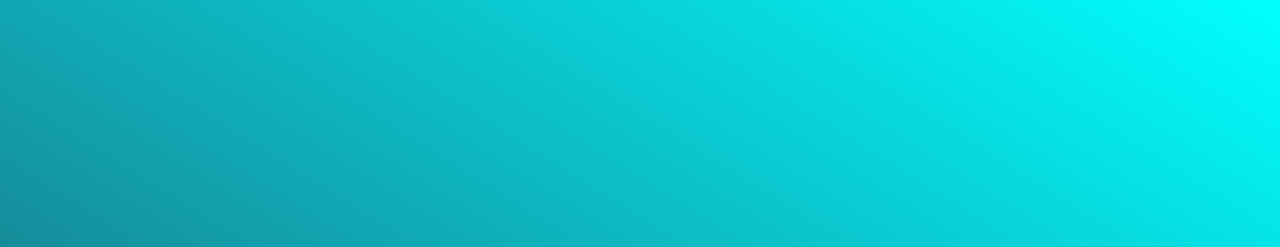
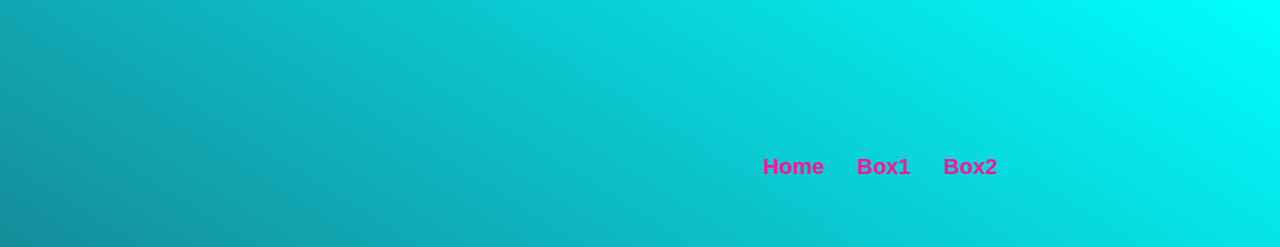
Before and after one commit to IeesusChumpitaz/Hyperblog2, a plain HTML site: page index.html in a window 1280 px wide. Shown: the top 247 px of the page. Drawn offline with Linux system fonts and the light colour scheme.

Commit message:
1er commit de la rama Header - se le agrega la etiqueta header  al index y se le agrega estilos

```diff
--- a/css/style.css
+++ b/css/style.css
@@ -17,12 +17,39 @@ body{
     background-color: cyan;
     background:linear-gradient(to top right,#214f65,cyan) ;
 }
+header{
+    position: relative;
+    width: 100vw;
+    height: 200px;
+}
+
+.menu-container{
+    position: absolute;
+    left: calc(50% - -90px);
+    width: 300px;
+    height: 150px;
+    padding-top: 140px;
+    margin: 0 auto;
+}
+.menu-container ul{
+    height: 50px;
+    display: flex;
+    justify-content: space-evenly;
+    padding-top: 15px;
+}
+.menu-container li{
+    font-size: 2.2rem;
+    font-weight: 700;
+    line-height: 2.4rem;
+    list-style: none;
+    color: deeppink;
+}
 
 main{
 
     position: absolute;
     text-align: center;
-    top:calc(50% - 150px);
+    top:calc(50% - 140px);
     margin: 0 auto;
     width: 860px;
     height: 180px;
--- a/index.html
+++ b/index.html
@@ -8,6 +8,15 @@
     <link rel="stylesheet" href="./css/style.css">
 </head>
 <body>
+    <header>
+        <nav class="menu-container">
+            <ul class="menu-container-list">
+                <li href="#">Home</li>
+                <li href="#">Box1</li>
+                <li href="#">Box2</li>
+            </ul>
+        </nav>
+    </header>
     <main>
         <div class="cabecera">
             <p>cabecera</p>
```
